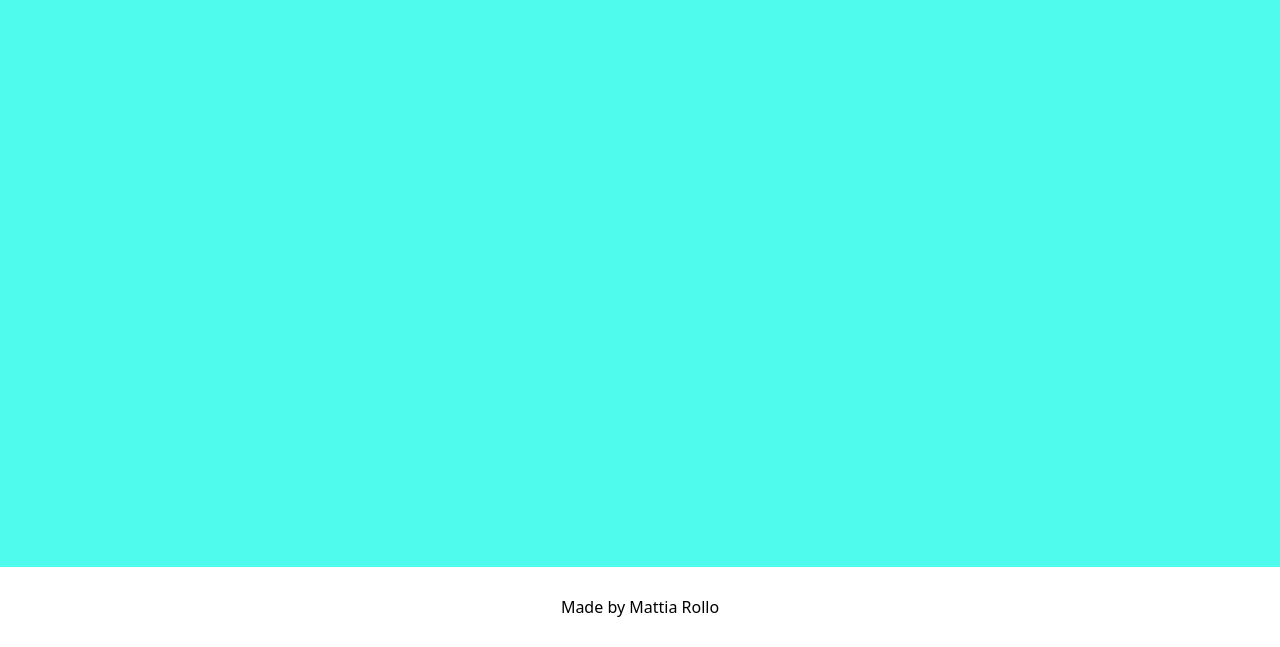
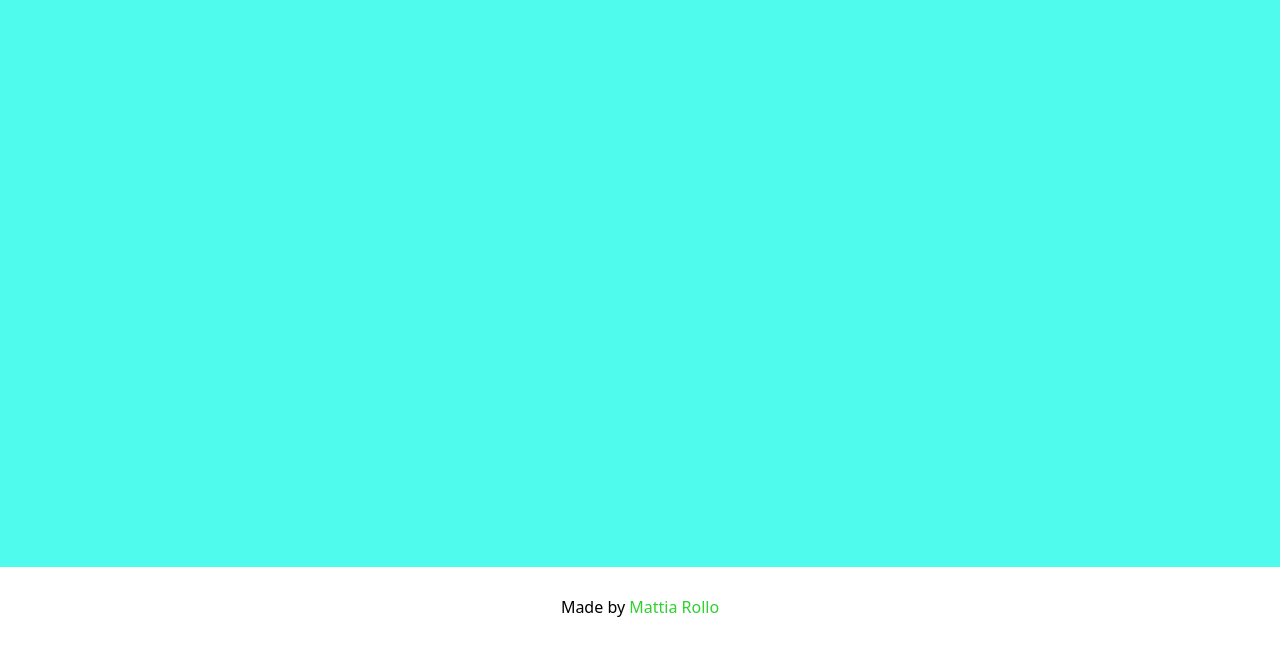
Before and after one commit to Mattia-Rollo/js-grafica-cm, a plain HTML site: page index.html in a window 1280 px wide. Shown: the part 153-800 px from the top of the page. Drawn offline with nearby package versions, Linux system fonts and the light colour scheme.

Commit message:
add style

```diff
--- a/css/style.css
+++ b/css/style.css
@@ -35,3 +35,6 @@ h2 {
 .red {
     background-color: rgb(167, 0, 0);
 }
+.text-green {
+    color: rgb(47, 208, 47);
+}
--- a/index.html
+++ b/index.html
@@ -35,7 +35,7 @@
             </div>
         </main>
         <footer class="d-flex justify-content-around align-items-center text-white">
-            <div class="text-black">Made by Mattia Rollo</div>
+            <div class="text-black">Made by <span class="text-green">Mattia Rollo</span></div>
         </footer>
     </div>
     <script src="js/script.js"></script>
```
